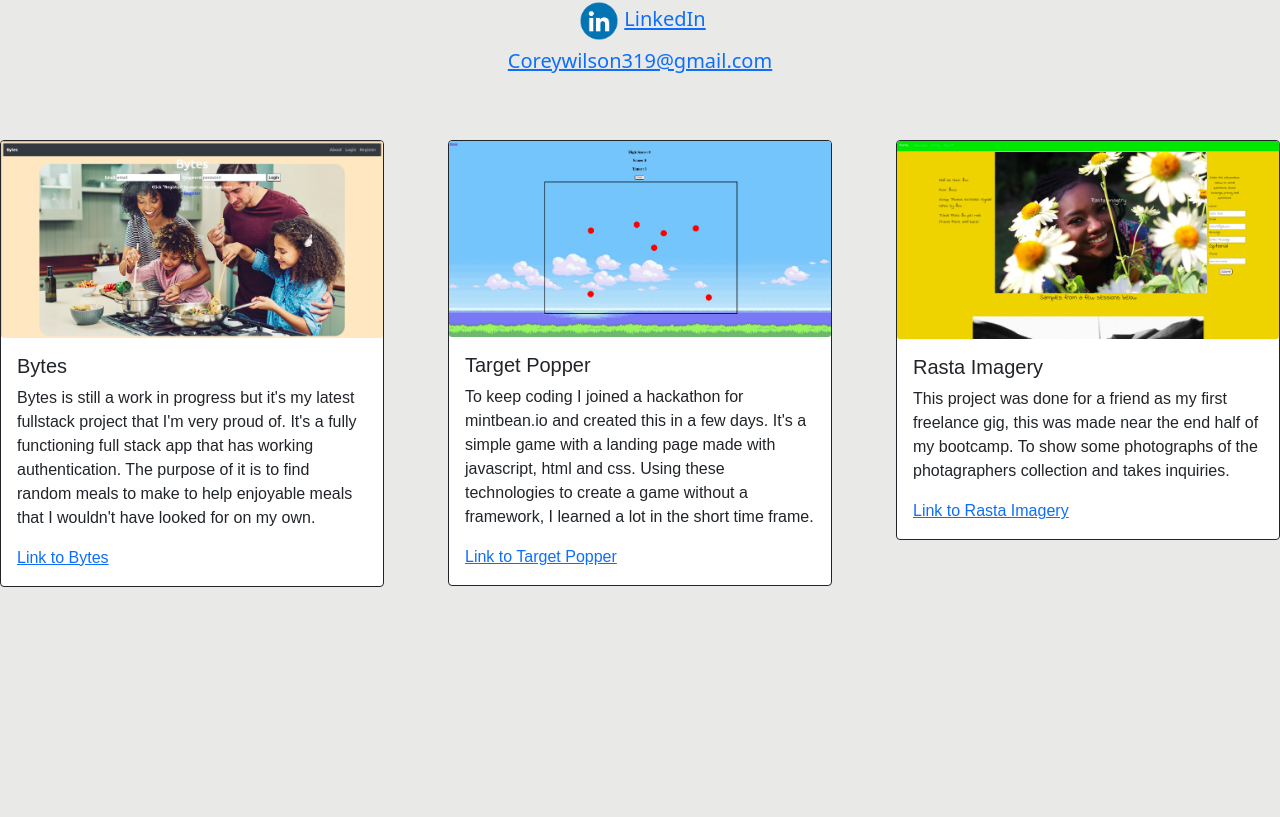
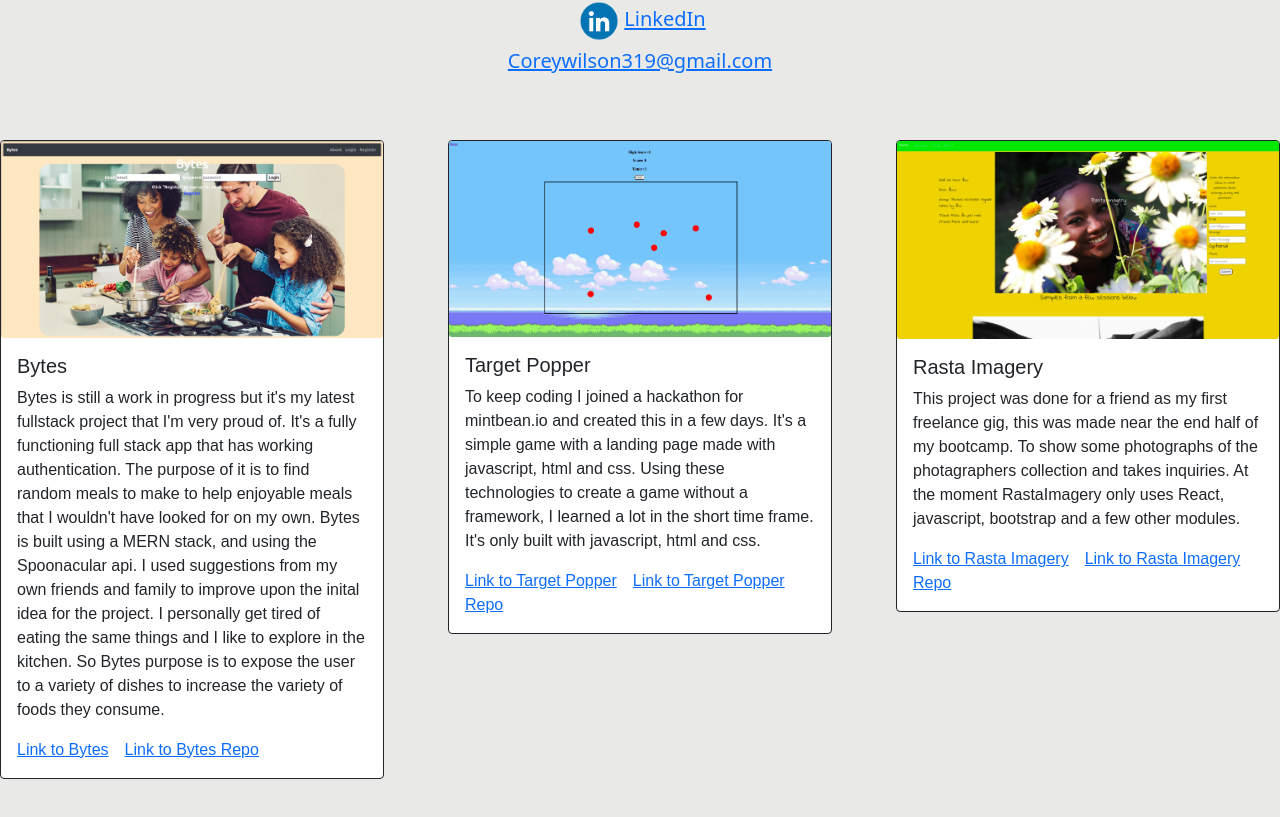
Before and after one commit to CoreyWilson319/portfolio, a React (Create React App) app: page / in a window 1280 px wide. Shown: the part 813-1630 px from the top of the page. Before the commit the page ends 1536 px from the top, so only its background shows below. Built offline with nearby package versions, Linux system fonts and the light colour scheme.

Commit message:
project descriptions

```diff
--- a/src/components/Home.js
+++ b/src/components/Home.js
@@ -11,6 +11,40 @@ import MediaQuery from "react-responsive";
 
 // future for mobile change cards to center better
 const Home = () => {
+  let rastaImagerDescription = (
+    <p>
+      {" "}
+      This project was done for a friend as my first freelance gig, this was
+      made near the end half of my bootcamp. To show some photographs of the
+      photagraphers collection and takes inquiries. At the moment RastaImagery
+      only uses React, javascript, bootstrap and a few other modules.
+    </p>
+  );
+  let bytesDescription = (
+    <p>
+      Bytes is still a work in progress but it's my latest fullstack project
+      that I'm very proud of. It's a fully functioning full stack app that has
+      working authentication. The purpose of it is to find random meals to make
+      to help enjoyable meals that I wouldn't have looked for on my own. Bytes
+      is built using a MERN stack, and using the Spoonacular api. I used
+      suggestions from my own friends and family to improve upon the inital idea
+      for the project. I personally get tired of eating the same things and I
+      like to explore in the kitchen. So Bytes purpose is to expose the user to
+      a variety of dishes to increase the variety of foods they consume.
+    </p>
+  );
+  let targetPopperDescription = (
+    <p>
+      To keep coding I joined a hackathon for mintbean.io and created this in a
+      few days. It's a simple game with a landing page made with javascript,
+      html and css. Using these technologies to create a game without a
+      framework, I learned a lot in the short time frame. It's only built with
+      javascript, html and css.
+    </p>
+  );
+  let rastaImageryRepo = "https://github.com/CoreyWilson319/rasta-imagery";
+  let targetPopperRepo = "https://github.com/CoreyWilson319/target-popper";
+  let bytesRepo = "https://github.com/CoreyWilson319/meal_planner";
   return (
     <>
       <br />
@@ -68,18 +102,15 @@ const Home = () => {
                 <Card.Img src={Bytes} />
                 <Card.Body>
                   <Card.Title>Bytes</Card.Title>
-                  <Card.Text>
-                    Bytes is still a work in progress but it's my latest
-                    fullstack project that I'm very proud of. It's a fully
-                    functioning full stack app that has working authentication.
-                    The purpose of it is to find random meals to make to help
-                    enjoyable meals that I wouldn't have looked for on my own.
-                  </Card.Text>
+                  <Card.Text>{bytesDescription}</Card.Text>
                   <Card.Link
                     target="_blank"
                     href="https://quiet-chamber-78994.herokuapp.com/"
                   >
                     Link to Bytes
+                  </Card.Link>
+                  <Card.Link target="_blank" href={bytesRepo}>
+                    Link to Bytes Repo
                   </Card.Link>
                 </Card.Body>
               </Card>
@@ -89,18 +120,15 @@ const Home = () => {
                 <Card.Img src={TargetPopper} />
                 <Card.Body>
                   <Card.Title>Target Popper</Card.Title>
-                  <Card.Text>
-                    To keep coding I joined a hackathon for mintbean.io and
-                    created this in a few days. It's a simple game with a
-                    landing page made with javascript, html and css. Using these
-                    technologies to create a game without a framework, I learned
-                    a lot in the short time frame.
-                  </Card.Text>
+                  <Card.Text>{targetPopperDescription}</Card.Text>
                   <Card.Link
                     target="_blank"
                     href="https://gifted-bell-9d9077.netlify.app/"
                   >
                     Link to Target Popper
+                  </Card.Link>
+                  <Card.Link target="_blank" href={targetPopperRepo}>
+                    Link to Target Popper Repo
                   </Card.Link>
                 </Card.Body>
               </Card>
@@ -110,17 +138,15 @@ const Home = () => {
                 <Card.Img src={RastaImagery} />
                 <Card.Body>
                   <Card.Title>Rasta Imagery</Card.Title>
-                  <Card.Text>
-                    This project was done for a friend as my first freelance
-                    gig, this was made near the end half of my bootcamp. To show
-                    some photographs of the photagraphers collection and takes
-                    inquiries.
-                  </Card.Text>
+                  <Card.Text>{rastaImagerDescription}</Card.Text>
                   <Card.Link
                     target="_blank"
                     href="https://rasta-imagery.herokuapp.com/"
                   >
                     Link to Rasta Imagery
+                  </Card.Link>
+                  <Card.Link target="_blank" href={rastaImageryRepo}>
+                    Link to Rasta Imagery Repo
                   </Card.Link>
                 </Card.Body>
               </Card>
@@ -131,48 +157,43 @@ const Home = () => {
           <span id="projects"></span>
           <h2 id="projectTitle">Bytes</h2>
           <img id="smallScreenImage" src={Bytes}></img>
-          <p id="projectDetails">
-            Bytes is still a work in progress but it's my latest fullstack
-            project that I'm very proud of. It's a fully functioning full stack
-            app that has working authentication. The purpose of it is to find
-            random meals to make to help enjoyable meals that I wouldn't have
-            looked for on my own.
-          </p>
+          <p id="projectDetails">{bytesDescription}</p>
           <a
             target="_blank"
             id="projectLink"
             href="https://quiet-chamber-78994.herokuapp.com/"
           >
-            Bytes
+            Link to Bytes
+          </a>
+          <a target="_blank" id="projectLink" href={bytesRepo}>
+            Bytes Repo
           </a>
           <h2 id="projectTitle">Target Popper</h2>
           <img id="smallScreenImage" src={TargetPopper}></img>
-          <p id="projectDetails">
-            To keep coding I joined a hackathon for mintbean.io and created this
-            in a few days. It's a simple game with a landing page made with
-            javascript, html and css. Using these technologies to create a game
-            without a framework, I learned a lot in the short time frame.
-          </p>
+          <p id="projectDetails">{targetPopperDescription}</p>
           <a
             target="_blank"
             id="projectLink"
             href="https://gifted-bell-9d9077.netlify.app/"
           >
-            Target Popper
+            Link to Target Popper
+          </a>
+          <a target="_blank" id="projectLink" href={targetPopperRepo}>
+            Target Popper Repo
           </a>
           <h2 id="projectTitle">Rasta Imagery</h2>
           <img id="smallScreenImage" src={RastaImagery}></img>
-          <p id="projectDetails">
-            This project was done for a friend as my first freelance gig, this
-            was made near the end half of my bootcamp. To show some photographs
-            of the photagraphers collection and takes inquiries.
-          </p>
+          <p id="projectDetails">{rastaImagerDescription}</p>
           <a
             target="_blank"
             id="projectLink"
             href="https://rasta-imagery.herokuapp.com/"
           >
-            Rasta Imagery
+            {" "}
+            RastaImagery Repo
+          </a>
+          <a target="_blank" id="projectLink" href={rastaImageryRepo}>
+            Link to Rasta Imagery
           </a>
         </MediaQuery>
       </div>
```
